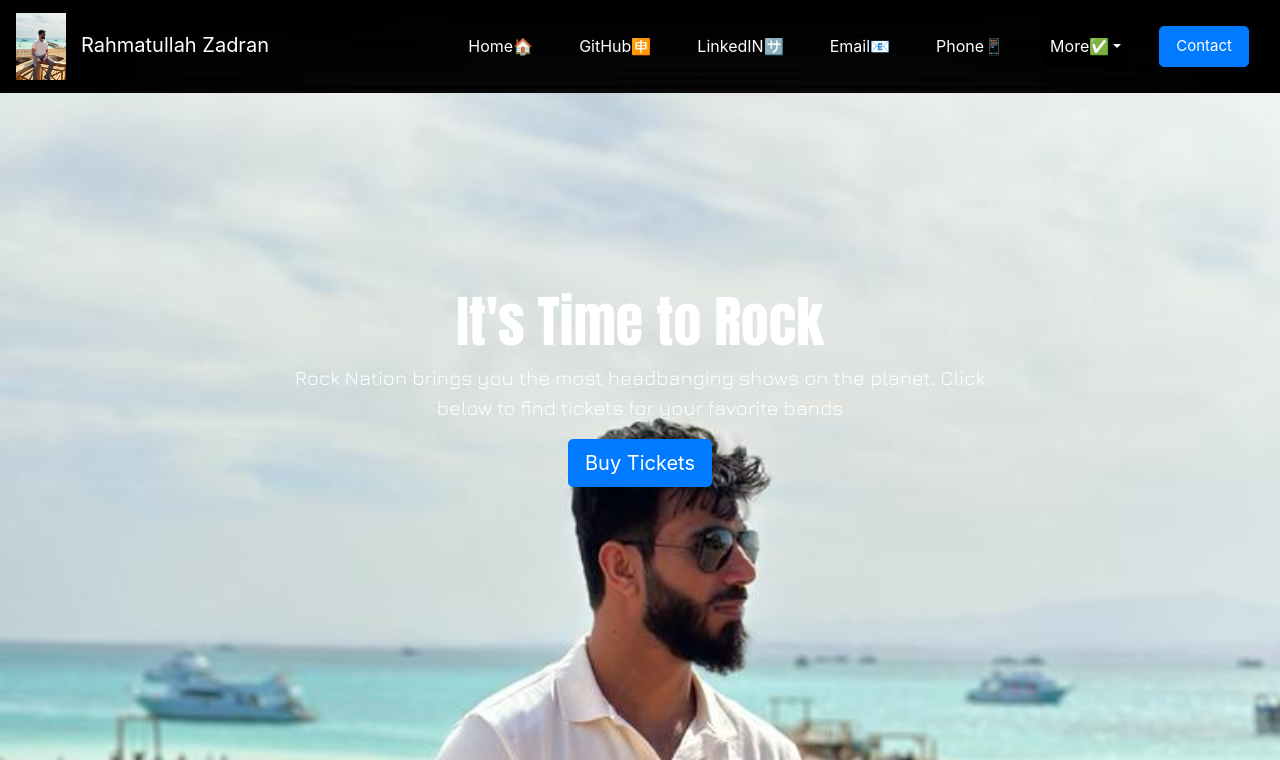
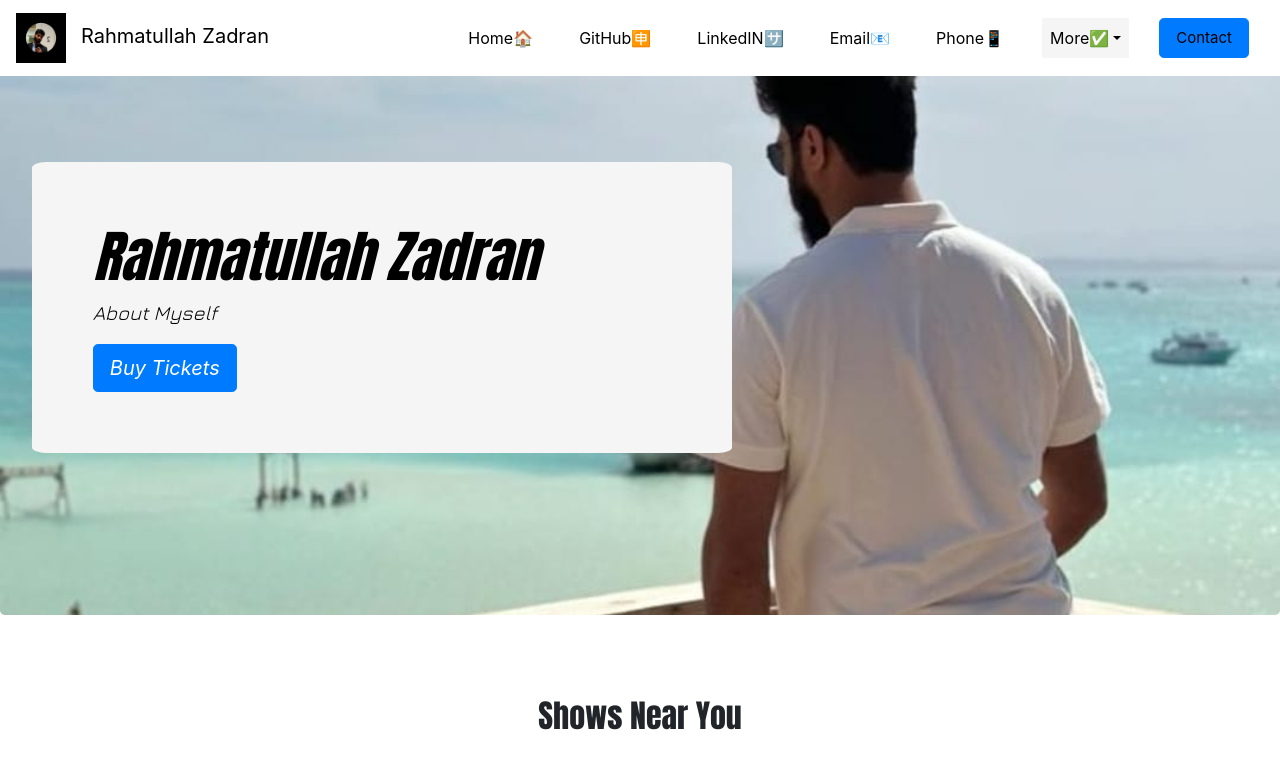
Before and after one commit to RahmatullahZadran/Bootsrap-Portofolio, a plain HTML site: page index.html in a window 1280 px wide. Shown: the top 760 px of the page. Drawn offline with nearby package versions, Linux system fonts and the light colour scheme.

Commit message:
pic/nav updated

```diff
--- a/index.html
+++ b/index.html
@@ -18,8 +18,8 @@
 <body>
 
   <!-- Navigation bar -->
-  <nav class="navbar navbar-expand-lg navbar-light bg-light customNav">
-    <a class="navbar-brand navpic" href="#"><img src="images/Beach.jpg">Rahmatullah Zadran</a>
+  <nav class="navbar navbar-expand-lg navbar-light bg-white customNav">
+    <a class="navbar-brand navpic" href="#"><img src="images/navbar pic.jpg">Rahmatullah Zadran</a>
     <button class="navbar-toggler" type="button" data-toggle="collapse" data-target="#navbarSupportedContent"
       aria-controls="navbarSupportedContent" aria-expanded="false" aria-label="Toggle navigation">
       <span class="navbar-toggler-icon"></span>
@@ -63,9 +63,8 @@
   <!-- Jumbotron -->
   <div class="jumbotron rockBackground">
     <div class="jumboCopy">
-      <h1 class="display-4">It's Time to Rock</h1>
-      <p class="lead">Rock Nation brings you the most headbanging shows on the planet. Click below to find tickets for
-        your favorite bands</p>
+      <h1 class="display-4">Rahmatullah Zadran</h1>
+      <p class="lead">About Myself</p>
       <a class="btn btn-primary btn-lg" href="#" role="button">Buy Tickets</a>
     </div>
   </div>
--- a/style.css
+++ b/style.css
@@ -12,8 +12,7 @@ h1, h2, h3 , h4, h5, h6 {
   .customNav {
     position: fixed;
     width: 100%;
-    background: url("images/dark\ backround.jpg");
-    background-color: transparent !important;
+   background-color: #f5f5f5;
     background-size: cover;
     z-index: 10;
   }
@@ -31,8 +30,7 @@ h1, h2, h3 , h4, h5, h6 {
 
   /* Navigation dropdown menu */
   .dropdown-menu {
-    background: url("images/dark\ backround.jpg");
-    background-color: transparent !important;
+    background-color: #f5f5f5;
     background-size: cover;
   }
   .dropdown-item:focus, .dropdown-item:hover {
@@ -43,7 +41,7 @@ h1, h2, h3 , h4, h5, h6 {
 
   /* Navigation links */
   .customNav a {
-    color: white !important;
+    color: rgb(0, 0, 0) !important;
   }
   .navCTA {
     font-size: 15px;
@@ -51,22 +49,27 @@ h1, h2, h3 , h4, h5, h6 {
 
   /* Jumbotron  */
   .jumbotron {
-    background-image: url(images/Beach.jpg);
+    background-image: url(images/beachlastback.jpg);
     background-size:cover;
     background-repeat: no-repeat;
-    height: calc(100vh - 25px);
+    height: calc(80vh - 25px);
     display: flex;
     align-items: center;
-    justify-content: center;
+    justify-content:flex-start;
+    font-style: italic;
   }
 
   /* Jumbotron copy */
   .jumboCopy {
+    border-radius: 2% 2% 2%;
+    padding: 5%;
     width: 70%;
     min-width: 500px;
     max-width: 700px;
-    color: white;
-    text-align: center;
+    color: rgb(0, 0, 0);
+    text-align:start;
+   background-color: #f5f5f5
+
   }
 
   /* STYLES FOR TEMPLATE PLEASE DO NOT TOUCH*/
@@ -74,7 +77,7 @@ h1, h2, h3 , h4, h5, h6 {
     left: -97px;
   }
   .navbardrop{
-    background-color: black;
+background-color: #f5f5f5;
   }
   footer {
     position: absolute;
```
Also changed, not shown: images/backround blue.jpg (added), images/backrounds.jpg (added), images/beachback.jpg (added), images/beachlastback.jpg (added), images/navbar pic.jpg (added), images/thirdbackround.jpg (added).
